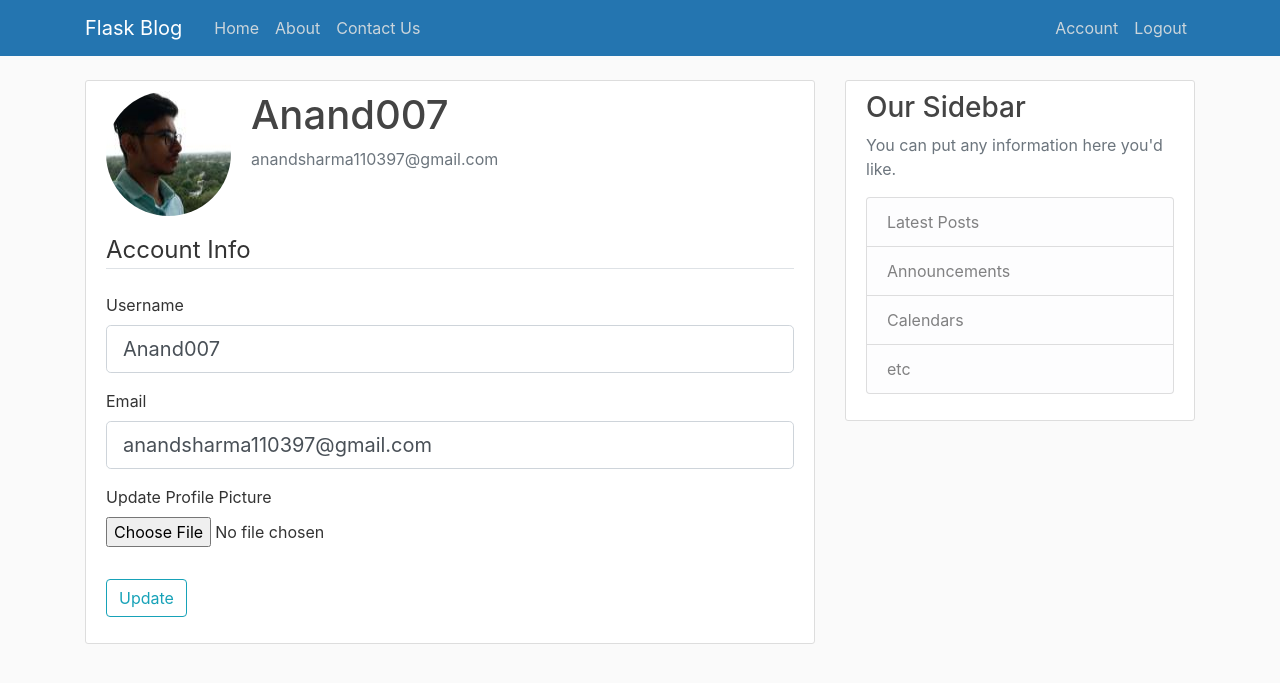
After one commit to Anand987/Blog-major, a Flask app: page /account in a window 1280 px wide. The commit adds this page. Shown: the top 683 px of the page. Run offline with Flask 2, Linux system fonts and the light colour scheme; a user stored in the database is signed in; some libraries are stand-ins or nearby versions.

Commit message:
user account and profile picture

```diff
--- a/flaskblog/__init__.py
+++ b/flaskblog/__init__.py
@@ -1,11 +1,15 @@
 from flask import Flask
 from flask_sqlalchemy import SQLAlchemy
 from flask_bcrypt import Bcrypt
+from flask_login import LoginManager
 
 app = Flask(__name__)
 app.config["SECRET_KEY"] = "cf5474b50d404e0ec27af66d181d3b4e"
 app.config["SQLALCHEMY_DATABASE_URI"] = "sqlite:///site.db"
 db = SQLAlchemy(app)
 bcrypt = Bcrypt(app)
+login_manager = LoginManager(app)
+login_manager.login_view = "login"
+login_manager.login_message_category = "info"
 
 from flaskblog import routes
--- a/flaskblog/forms.py
+++ b/flaskblog/forms.py
@@ -1,9 +1,11 @@
 from flask_wtf import FlaskForm
+from flask_wtf.file import FileField, FileAllowed
+from flask_login import current_user
 from wtforms import StringField, PasswordField, SubmitField, BooleanField
 from wtforms.validators import DataRequired, Length, Email, EqualTo, ValidationError
 from flaskblog.models import User
 
-
+# REGISTRATION FORM
 class RegistrationForm(FlaskForm):
     username = StringField(
         "Username", validators=[DataRequired(), Length(min=2, max=20)]
@@ -28,8 +30,37 @@
             raise ValidationError("That email is taken. Please choose a different one.")
 
 
+# LOGIN FORM
 class LoginForm(FlaskForm):
     email = StringField("Email", validators=[DataRequired(), Email()])
     password = PasswordField("Password", validators=[DataRequired()])
     remember = BooleanField("Remember me")
     submit = SubmitField("Login")
+
+
+# UPDATE ACCOUNT FORM
+class UpdateAccountForm(FlaskForm):
+    username = StringField(
+        "Username", validators=[DataRequired(), Length(min=2, max=20)]
+    )
+    picture = FileField(
+        "Update Profile Picture", validators=[FileAllowed(["jpg", "png"])]
+    )
+    email = StringField("Email", validators=[DataRequired(), Email()])
+    submit = SubmitField("Update")
+
+    def validate_username(self, username):
+        if username.data != current_user.username:
+            user = User.query.filter_by(username=username.data).first()
+            if user:
+                raise ValidationError(
+                    "That username is taken. Please choose a different one."
+                )
+
+    def validate_email(self, email):
+        if email.data != current_user.email:
+            user = User.query.filter_by(email=email.data).first()
+            if user:
+                raise ValidationError(
+                    "That email is taken. Please choose a different one."
+                )
--- a/flaskblog/routes.py
+++ b/flaskblog/routes.py
@@ -1,7 +1,11 @@
-from flask import render_template, url_for, flash, redirect
+import os
+import secrets
+from PIL import Image
+from flask import render_template, url_for, flash, redirect, request
 from flaskblog import app, db, bcrypt
-from flaskblog.forms import RegistrationForm, LoginForm
+from flaskblog.forms import RegistrationForm, LoginForm, UpdateAccountForm
 from flaskblog.models import User, Post
+from flask_login import login_user, current_user, logout_user, login_required
 
 posts = [
     {
@@ -37,9 +41,17 @@
     return render_template("about.html", title="About")
 
 
+# CONTACT ROUTE
+@app.route("/contact")
+def contact():
+    return render_template("contact.html", title="Contact")
+
+
 # REGISTER ROUTE
 @app.route("/register", methods=["GET", "POST"])
 def register():
+    if current_user.is_authenticated:
+        return redirect(url_for("home"))
     form = RegistrationForm()
     if form.validate_on_submit():
         hashed_pwd = bcrypt.generate_password_hash(form.password.data).decode("utf-8")
@@ -56,11 +68,62 @@
 # LOGIN ROUTE
 @app.route("/login", methods=["GET", "POST"])
 def login():
+    if current_user.is_authenticated:
+        return redirect(url_for("home"))
     form = LoginForm()
     if form.validate_on_submit():
-        if form.email.data == "admin@blog.com" and form.password.data == "password":
-            flash("You have been logged in!", "success")
-            return redirect(url_for("home"))
+        user = User.query.filter_by(email=form.email.data).first()
+        if user and bcrypt.check_password_hash(user.password, form.password.data):
+            login_user(user, remember=form.remember.data)
+            next_page = request.args.get("next")
+            return redirect(next_page) if next_page else redirect(url_for("home"))
         else:
             flash("Login unsuccessful. Please check email and password", "danger")
     return render_template("login.html", title="Login", form=form)
+
+
+# LOGOUT ROUTE
+@app.route("/logout")
+def logout():
+    logout_user()
+    return redirect(url_for("home"))
+
+
+# SAVE PICTURE FUNCTION
+def save_picture(form_picture):
+    random_hex = secrets.token_hex(8)
+    _, f_ext = os.path.splitext(form_picture.filename)
+    picture_fn = random_hex + f_ext
+    picture_path = os.path.join(app.root_path, "static/profile_pics", picture_fn)
+
+    # RESIZING IMAGE
+
+    output_size = (125, 125)
+    i = Image.open(form_picture)
+    i.thumbnail(output_size)
+    i.save(picture_path)
+
+    return picture_fn
+
+
+# ACCOUNT ROUTE
+@app.route("/account", methods=["GET", "POST"])
+@login_required
+def account():
+    form = UpdateAccountForm()
+    if form.validate_on_submit():
+        if form.picture.data:
+            picture_file = save_picture(form.picture.data)
+            current_user.image_file = picture_file
+        current_user.username = form.username.data
+        current_user.email = form.email.data
+        db.session.commit()
+        flash("Your account has been updated", "success")
+        return redirect(url_for("account"))
+    elif request.method == "GET":
+        form.username.data = current_user.username
+        form.email.data = current_user.email
+    image_file = url_for("static", filename="profile_pics/" + current_user.image_file)
+    return render_template(
+        "account.html", title="Account", image_file=image_file, form=form
+    )
--- /dev/null
+++ b/flaskblog/templates/account.html
@@ -0,0 +1,53 @@
+{% extends "layout.html" %}{% block content %}
+<div class="content-section">
+  <div class="media">
+    <img class="rounded-circle account-img" src="{{ image_file }}" />
+    <div class="media-body">
+      <h2 class="account-heading">{{ current_user.username }}</h2>
+      <p class="text-secondary">{{ current_user.email }}</p>
+    </div>
+  </div>
+  <form action="" method="POST" enctype="multipart/form-data">
+    {{ form.hidden_tag() }}
+    <fieldset class="form-group">
+      <legend class="border-bottom mb-4">Account Info</legend>
+      <div class="form-group">
+        {{ form.username.label(class="form-control-label") }} {% if
+        form.username.errors %} {{ form.username(class="form-control
+        form-control-lg is-invalid") }}
+        <div class="invalid-feedback">
+          {% for error in form.username.errors %}
+          <span>{{ error }}</span>
+          {% endfor %}
+        </div>
+        {% else %} {{ form.username(class="form-control form-control-lg") }} {%
+        endif %}
+      </div>
+      <div class="form-group">
+        {{ form.email.label(class="form-control-label") }} {% if
+        form.email.errors %} {{ form.email(class="form-control form-control-lg
+        is-invalid") }}
+        <div class="invalid-feedback">
+          {% for error in form.email.errors %}
+          <span>{{ error }}</span>
+          {% endfor %}
+        </div>
+        {% else %} {{ form.email(class="form-control form-control-lg") }} {%
+        endif %}
+      </div>
+      <div class="form-group">
+        {{ form.picture.label() }}
+        {{ form.picture(class="form-control-file") }}
+        {% if form.picture.errors %}
+            {% for error in form.picture.errors %}
+                <span class="text-danger">{{ error }}</span></br>
+            {% endfor %}
+        {% endif %}
+            </div>
+    </fieldset>
+    <div class="form-group">
+      {{ form.submit(class="btn btn-outline-info") }}
+    </div>
+  </form>
+</div>
+{% endblock content %}
--- /dev/null
+++ b/flaskblog/templates/contact.html
@@ -0,0 +1,3 @@
+{% extends "layout.html" %}{% block content %}
+<h1>Contact Page</h1>
+{% endblock content %}
--- a/flaskblog/templates/layout.html
+++ b/flaskblog/templates/layout.html
@@ -46,11 +46,17 @@
             <div class="navbar-nav mr-auto">
               <a class="nav-item nav-link" href="{{url_for('home')}}">Home</a>
               <a class="nav-item nav-link" href="{{url_for('about')}}">About</a>
+              <a class="nav-item nav-link" href="{{url_for('contact')}}">Contact Us</a>
             </div>
             <!-- Navbar Right Side -->
             <div class="navbar-nav">
-              <a class="nav-item nav-link" href="{{url_for('login')}}">Login</a>
-              <a class="nav-item nav-link" href="{{url_for('register')}}">Register</a>
+              {% if current_user.is_authenticated %}
+                <a class="nav-item nav-link" href="{{url_for('account')}}">Account</a>
+                <a class="nav-item nav-link" href="{{url_for('logout')}}">Logout</a>
+              {% else %}
+                <a class="nav-item nav-link" href="{{url_for('login')}}">Login</a>
+                <a class="nav-item nav-link" href="{{url_for('register')}}">Register</a>
+              {% endif %}
             </div>
           </div>
         </div>
--- a/requirements.txt
+++ b/requirements.txt
@@ -16,6 +16,7 @@
 Flask==1.1.2
 Flask-Bcrypt==0.7.1
 Flask-Compress==1.5.0
+Flask-Login==0.5.0
 Flask-SQLAlchemy==2.4.1
 Flask-WTF==0.14.3
 future==0.18.2
```
Also changed, not shown: flaskblog/models.py (+8 -2 lines), flaskblog/site.db, flaskblog/static/profile_pics/05116ab40ac5e0be.jpg (added), flaskblog/static/profile_pics/7d71499661f9009e.jpg (added), flaskblog/static/profile_pics/916f18f39c0fea56.jpg (added), flaskblog/static/profile_pics/default.jpg (added).
